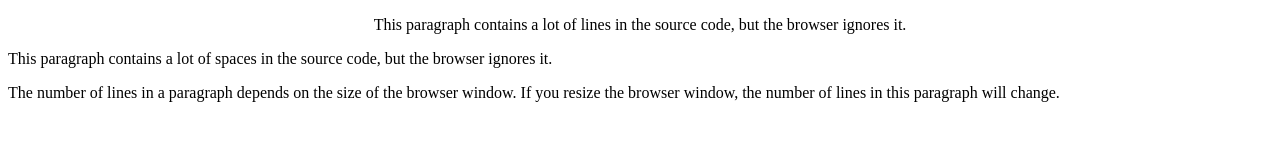
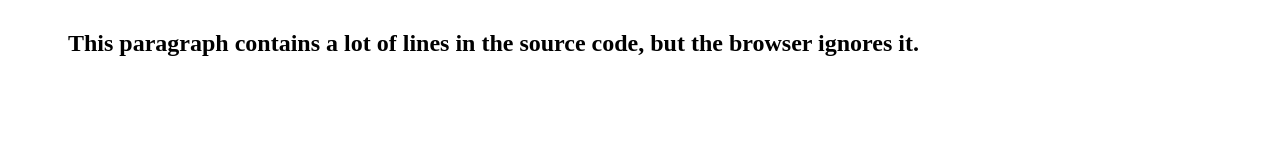
Before and after one commit to mpadel78/old-portfolio, a plain HTML site: page index.html in a window 1280 px wide. Drawn offline with Linux system fonts and the light colour scheme.

Commit message:
css more

```diff
--- a/index.html
+++ b/index.html
@@ -1,26 +1,27 @@
 <!DOCTYPE html>
 <html>
+
+
+  <head>
+    <style>
+    h2{
+    font-color: blue;
+   margin-top :30px;
+    margin-left : 60px;
+    }
+    </style>
+  </head>
 <body>
 
-<p align = "center">
+<h2>
 This paragraph
 contains a lot of lines
 in the source code,
 but the browser
 ignores it.
-</p>
+  </h2>
 
-<p>
-This paragraph
-contains      a lot of spaces
-in the source     code,
-but the    browser
-ignores it.
-</p>
 
-<p>
-The number of lines in a paragraph depends on the size of the browser window. If you resize the browser window, the number of lines in this paragraph will change.
-</p>
 
 </body>
 </html>
```
